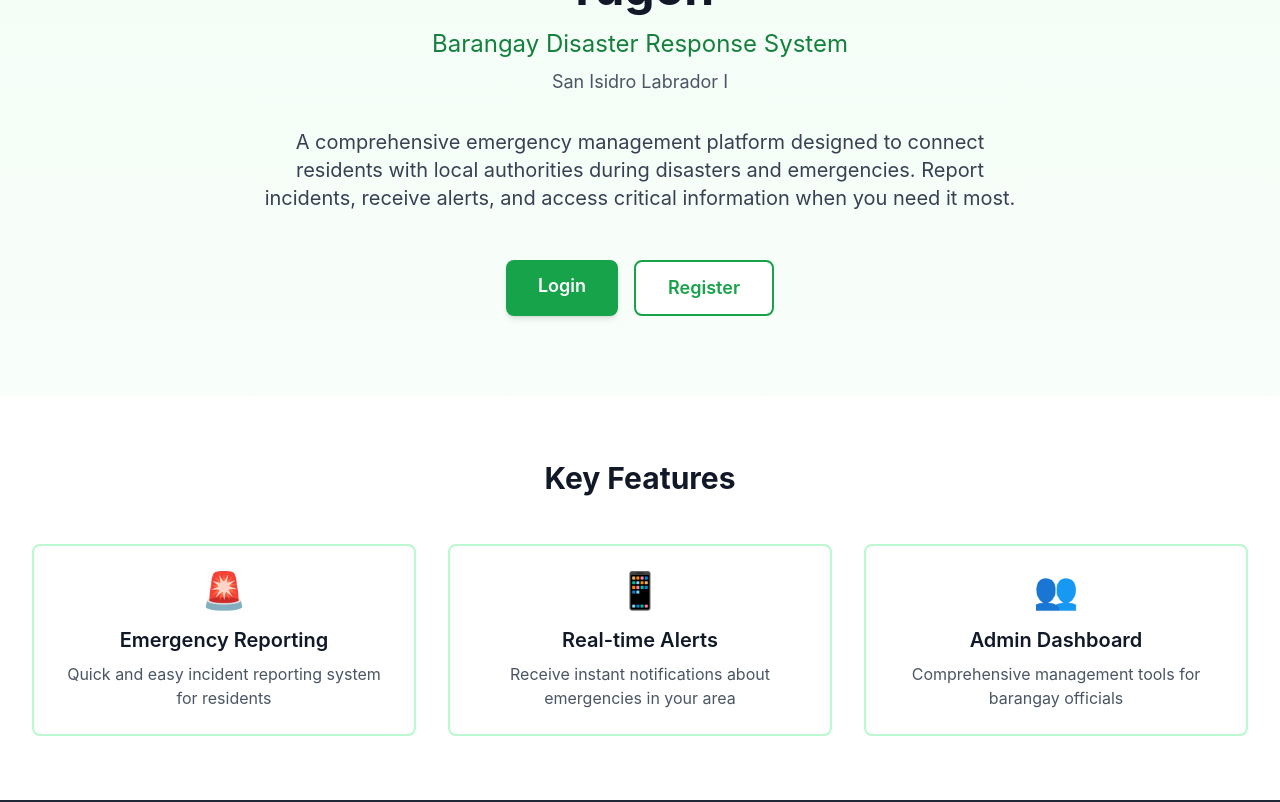
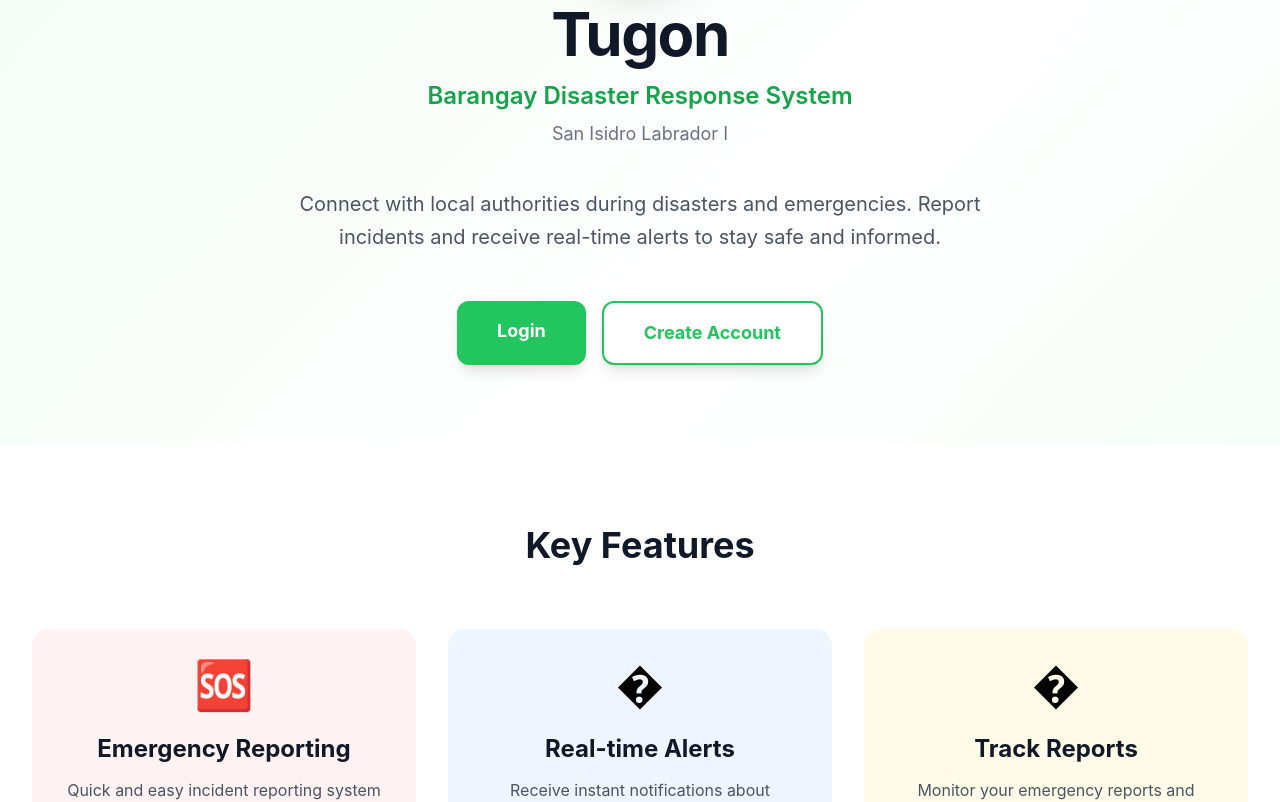
Before and after one commit to LeeDev428/RespondaPH, a React (Vite) app in the folder web/: page / in a window 1280 px wide. Shown: the part 300-1102 px from the top of the page. Built offline with nearby package versions, Linux system fonts and the light colour scheme.

Commit message:
Update LandingPage.jsx

```diff
--- a/web/src/pages/LandingPage.jsx
+++ b/web/src/pages/LandingPage.jsx
@@ -4,86 +4,85 @@ import Footer from '../components/Footer'
 
 const LandingPage = () => {
   return (
-    <div className="min-h-screen flex flex-col bg-gradient-to-b from-lgu-green-50 to-white">
+    <div className="min-h-screen flex flex-col bg-gradient-to-br from-lgu-green-50 via-white to-lgu-green-50">
       <Navbar />
 
       <main className="flex-grow">
         {/* Hero Section */}
         <div className="max-w-7xl mx-auto px-4 sm:px-6 lg:px-8 py-20">
           <div className="text-center">
-            <div className="flex justify-center mb-6">
-              <div className="w-24 h-24 bg-lgu-green-600 rounded-full flex items-center justify-center shadow-lg">
-                <span className="text-white font-bold text-4xl">T</span>
+            <div className="flex justify-center mb-8">
+              <div className="w-32 h-32 bg-gradient-to-br from-lgu-green-500 to-lgu-green-600 rounded-full flex items-center justify-center shadow-2xl transform hover:scale-105 transition-transform duration-300">
+                <span className="text-white font-bold text-6xl">T</span>
               </div>
             </div>
 
-            <h1 className="text-5xl font-bold text-gray-900 mb-4">
+            <h1 className="text-6xl font-bold text-gray-900 mb-4 tracking-tight">
               Tugon
             </h1>
-            <p className="text-2xl text-lgu-green-700 mb-2">
+            <p className="text-2xl text-lgu-green-600 font-semibold mb-2">
               Barangay Disaster Response System
             </p>
-            <p className="text-lg text-gray-600 mb-8">
+            <p className="text-lg text-gray-500 mb-10">
               San Isidro Labrador I
             </p>
 
-            <p className="text-xl text-gray-700 max-w-3xl mx-auto mb-12">
-              A comprehensive emergency management platform designed to connect residents
-              with local authorities during disasters and emergencies. Report incidents,
-              receive alerts, and access critical information when you need it most.
+            <p className="text-xl text-gray-600 max-w-3xl mx-auto mb-12 leading-relaxed">
+              Connect with local authorities during disasters and emergencies.
+              Report incidents and receive real-time alerts to stay safe and informed.
             </p>
 
             <div className="flex justify-center space-x-4">
               <Link
                 to="/login"
-                className="bg-lgu-green-600 text-white px-8 py-3 rounded-lg text-lg font-semibold hover:bg-lgu-green-700 transition shadow-md"
+                className="bg-lgu-green-500 text-white px-10 py-4 rounded-xl text-lg font-bold hover:bg-lgu-green-600 transition-all shadow-lg hover:shadow-xl transform hover:-translate-y-0.5"
               >
                 Login
               </Link>
               <Link
                 to="/register"
-                className="bg-white text-lgu-green-600 border-2 border-lgu-green-600 px-8 py-3 rounded-lg text-lg font-semibold hover:bg-lgu-green-50 transition"
+                className="bg-white text-lgu-green-500 border-2 border-lgu-green-500 px-10 py-4 rounded-xl text-lg font-bold hover:bg-lgu-green-50 transition-all shadow-lg hover:shadow-xl transform hover:-translate-y-0.5"
               >
-                Register
+                Create Account
               </Link>
             </div>
           </div>
         </div>
 
         {/* Features Section */}
-        <div className="bg-white py-16">
+        <div className="bg-white py-20">
           <div className="max-w-7xl mx-auto px-4 sm:px-6 lg:px-8">
-            <h2 className="text-3xl font-bold text-center text-gray-900 mb-12">
+            <h2 className="text-4xl font-bold text-center text-gray-900 mb-16">
               Key Features
             </h2>
             <div className="grid md:grid-cols-3 gap-8">
-              <div className="text-center p-6 rounded-lg border-2 border-lgu-green-200 hover:shadow-lg transition">
-                <div className="text-4xl mb-4">🚨</div>
-                <h3 className="text-xl font-semibold text-gray-900 mb-2">
+              <div className="text-center p-8 rounded-2xl bg-red-50 hover:shadow-xl transition-all transform hover:-translate-y-1">
+                <div className="text-5xl mb-6">🆘</div>
+                <h3 className="text-2xl font-bold text-gray-900 mb-3">
                   Emergency Reporting
                 </h3>
-                <p className="text-gray-600">
+                <p className="text-gray-600 leading-relaxed">
                   Quick and easy incident reporting system for residents
                 </p>
               </div>
 
-              <div className="text-center p-6 rounded-lg border-2 border-lgu-green-200 hover:shadow-lg transition">
-                <div className="text-4xl mb-4">📱</div>
-                <h3 className="text-xl font-semibold text-gray-900 mb-2">
+              <div className="text-center p-8 rounded-2xl bg-blue-50 hover:shadow-xl transition-all transform hover:-translate-y-1">
+                <div className="text-5xl mb-6">�</div>
+                <h3 className="text-2xl font-bold text-gray-900 mb-3">
                   Real-time Alerts
                 </h3>
-                <p className="text-gray-600">
+                <p className="text-gray-600 leading-relaxed">
                   Receive instant notifications about emergencies in your area
                 </p>
               </div>
 
-              <div className="text-center p-6 rounded-lg border-2 border-lgu-green-200 hover:shadow-lg transition">
-                <div className="text-4xl mb-4">👥</div>
-                <h3 className="text-xl font-semibold text-gray-900 mb-2">
-                  Admin Dashboard
+              <div className="text-center p-8 rounded-2xl bg-yellow-50 hover:shadow-xl transition-all transform hover:-translate-y-1">
+                <div className="text-5xl mb-6">�</div>
+                <h3 className="text-2xl font-bold text-gray-900 mb-3">
+                  Track Reports
                 </h3>
-                <p className="text-gray-600">
-                  Comprehensive management tools for barangay officials
+                <p className="text-gray-600 leading-relaxed">
+                  Monitor your emergency reports and status updates
                 </p>
               </div>
             </div>
```
